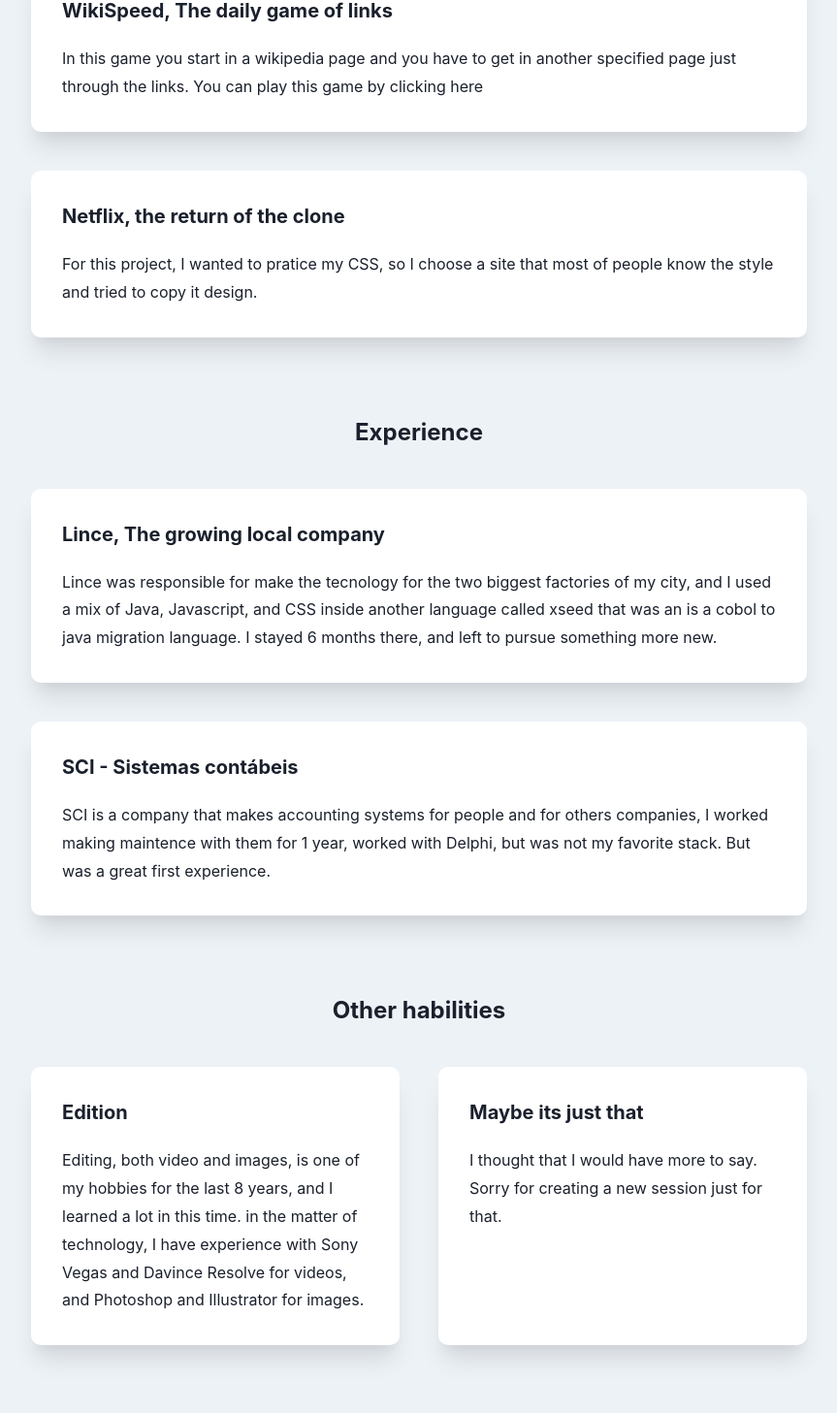
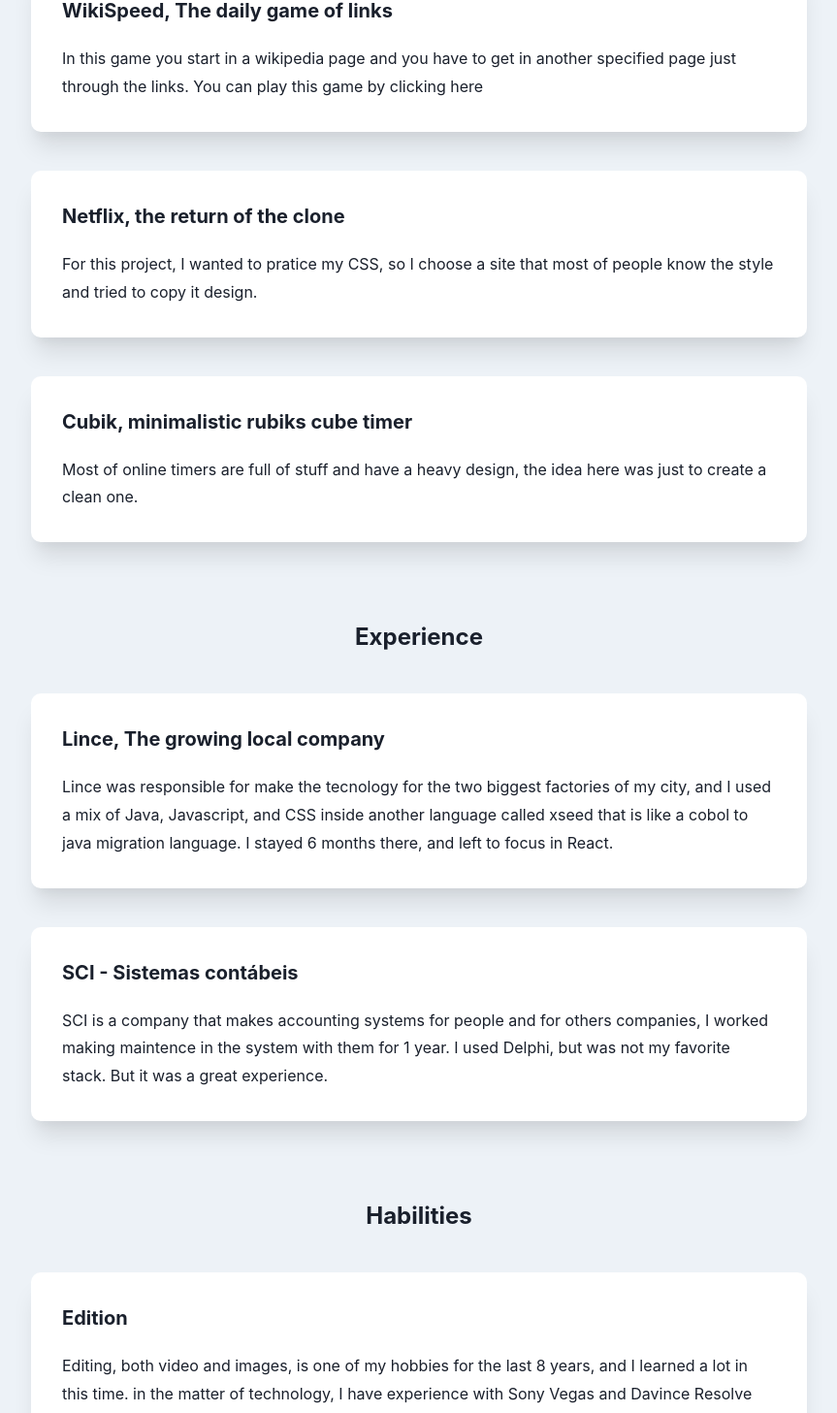
Before and after one commit to gregori-sabel/portfolio, a Next.js app: page / in a window 1280 px wide. Shown: the part 432-1889 px from the top of the page at 97% size, without its empty margins (208-1071 px from the left). Built offline with nearby package versions, Linux system fonts and the light colour scheme.

Commit message:
ajeitadinhas

```diff
--- a/content.json
+++ /dev/null
@@ -1,39 +0,0 @@
-{
-  "projects": [
-    {
-      "title": "Basketball, The Natural Prediction",
-      "text": "For this project, me and my team thought ”if nature choose the natual selection to evolve things, why shouldn't we?” So we built a natural selection in python from scratch, without any librarys of IA, to help us predict the result of games using data from past games.",
-      "github": "https://github.com/Pibaska/NBA-Basketball-Prediction"
-    },
-    {
-      "title": "WikiSpeed, The daily game of links",
-      "text": "In this game you start in a wikipedia page and you have to get in another specified page just through the links. You can play this game by clicking here",
-      "github": "http://wikispeed.vercel.app/"
-    },
-    {
-      "title": "Netflix, the return of the clone",
-      "text": "For this project, I wanted to pratice my CSS, so I choose a site that most of people know the style and tried to copy it design.",
-      "github": "https://github.com/Greg-art/Netflix-Clone"
-    }
-  ],
-  "experience": [
-    {
-      "title": "Lince, The growing local company",
-      "text": "Lince was responsible for make the tecnology for the two biggest factories of my city, and I used a mix of Java, Javascript, and CSS inside another language called xseed that was an is a cobol to java migration language. I stayed 6 months there, and left to pursue something more new."
-    },
-    {
-      "title": "SCI - Sistemas contábeis",
-      "text": "SCI is a company that makes accounting systems for people and for others companies, I worked making maintence with them for 1 year, worked with Delphi, but was not my favorite stack. But was a great first experience."
-    }
-  ],
-  "habilities": [
-    {
-      "title": "Edition",
-      "text": "Editing, both video and images, is one of my hobbies for the last 8 years, and I learned a lot in this time. in the matter of technology, I have experience with Sony Vegas and Davince Resolve for videos, and Photoshop and Illustrator for images."
-    },
-    {
-      "title": "Maybe its just that",
-      "text": "I thought that I would have more to say. Sorry for creating a new session just for that."
-    }
-  ]
-}
--- /dev/null
+++ b/contents.json
@@ -0,0 +1,65 @@
+[
+  {
+    "title": "Projects",
+    "items": [
+      {
+        "title": "Basketball, The Natural Prediction",
+        "text": "For this project, me and my team thought ”if nature choose the natual selection to evolve things, why shouldn't we?” So we built a natural selection in python from scratch, without any librarys of IA, to help us predict the result of games using data from past games.",
+        "link": "https://github.com/Pibaska/NBA-Basketball-Prediction",
+        "isGithub": true
+      },
+      {
+        "title": "WikiSpeed, The daily game of links",
+        "text": "In this game you start in a wikipedia page and you have to get in another specified page just through the links. You can play this game by clicking here",
+        "link": "http://wikispeed.vercel.app/",
+        "isGithub": false
+      },
+      {
+        "title": "Netflix, the return of the clone",
+        "text": "For this project, I wanted to pratice my CSS, so I choose a site that most of people know the style and tried to copy it design.",
+        "link": "https://github.com/Greg-art/Netflix-Clone",
+        "isGithub": true
+      },
+      {
+        "title": "Cubik, minimalistic rubiks cube timer",
+        "text": "Most of online timers are full of stuff and have a heavy design, the idea here was just to create a clean one.",
+        "link": "https://cubik-xi.vercel.app/",
+        "isGithub": false
+      }
+    ]
+  },
+  {
+    "title": "Experience",
+    "items": [
+      {
+        "title": "Lince, The growing local company",
+        "text": "Lince was responsible for make the tecnology for the two biggest factories of my city, and I used a mix of Java, Javascript, and CSS inside another language called xseed that is like a cobol to java migration language. I stayed 6 months there, and left to focus in React.",
+        "link": "",
+        "isGithub": false
+      },
+      {
+        "title": "SCI - Sistemas contábeis",
+        "text": "SCI is a company that makes accounting systems for people and for others companies, I worked making maintence in the system with them for 1 year. I used Delphi, but was not my favorite stack. But it was a great experience.",
+        "link": "",
+        "isGithub": false
+      }
+    ]
+  },
+  {
+    "title": "Habilities",
+      "items": [
+      {
+        "title": "Edition",
+        "text": "Editing, both video and images, is one of my hobbies for the last 8 years, and I learned a lot in this time. in the matter of technology, I have experience with Sony Vegas and Davince Resolve for videos, and Photoshop and Illustrator for images.",
+        "link": "",
+        "isGithub": false
+      },
+      {
+        "title": "Maybe its just that",
+        "text": "I thought that I would have more to say. Sorry for creating a new session just for that.",
+        "link": "",
+        "isGithub": false
+      }
+    ]
+  }
+]
--- a/src/components/Block.tsx
+++ b/src/components/Block.tsx
@@ -4,10 +4,10 @@ import React from "react";
 interface Props {
   title: string;
   text: string;
-  hasGithub?: boolean;
+  isGithub?: boolean;
 }
 
-export function Block({ text, title, hasGithub = false }: Props) {
+export function Block({ text, title, isGithub = false }: Props) {
 
   const shapeBGColor = useColorModeValue('white', 'gray.700')
   const shapeHoverBGColor = useColorModeValue('gray.700', 'gray.400')
@@ -26,12 +26,12 @@ export function Block({ text, title, hasGithub = false }: Props) {
       transition='0.2s'
       _hover={{
         boxShadow:'2xl',
-        cursor: hasGithub ? 'pointer' : 'default',
+        cursor: isGithub ? 'pointer' : 'default',
         backgroundColor:shapeHoverBGColor,
         color:shapeHoverColor
       }}>
 
-      { hasGithub &&
+      { isGithub &&
         <Text
           position='absolute'
           top='10px'
@@ -39,7 +39,7 @@ export function Block({ text, title, hasGithub = false }: Props) {
           color={shapeBGColor}
           fontWeight='bold'
         >
-            Github
+          Github
         </Text>
       }
       <Text fontWeight='bold' fontSize='xl' pb='20px'>
--- a/src/pages/index.tsx
+++ b/src/pages/index.tsx
@@ -3,15 +3,34 @@ import { Text, Flex, Box, useColorModeValue, Link} from '@chakra-ui/react'
 import { FaLinkedin, FaGithubSquare } from "react-icons/fa";
 import { Block } from '../components/Block';
 import { CheckTheme } from '../components/CheckTheme';
-import content from '../../content.json'
+import contents from '../../contents.json'
 import GregLogo from '../images/gregLogo.svg'
-import Image from 'next/image';
+import background from '../images/background.png'
 
-export function Home () {
+export default function Home () {
 
   const shapeBGColor = useColorModeValue('gray.100', 'gray.80')
   return (
-    <Flex w='100%' flexDir='column' align='center' bg={shapeBGColor}>
+
+    <Flex
+      w='100%'
+      flexDir='column'
+      align='center'
+      bg={shapeBGColor}
+      // bgImage="url('/background.png')"
+      // bgPosition="center"
+      // bgRepeat="repeat-y"
+    >
+      <Box
+        position='absolute'
+        right={['20px','40px']}
+        top='20px'
+        overflow='hidden'
+        zIndex='10'
+      >
+        <CheckTheme />
+      </Box>
+
       <Flex
         maxW='800px'
         flexDir='column'
@@ -20,36 +39,27 @@ export function Home () {
         marginX={['15px', '20px', '40px']}
         bg={shapeBGColor}
       >
-        <Box position='absolute' right={['20px','40px']} top='20px' overflow='hidden'>
-          <CheckTheme />
-        </Box>
 
-        <Text fontSize='2xl' fontWeight='bold' mt={['40px', '60px','80px']}>
-          Projects
-        </Text>
-        { content.projects.map( project => (
-          <Box key={project.title}>
-            <a href={project.github} target="_blank" rel="noreferrer">
-                <Block  title={project.title} text={project.text} hasGithub/>
-            </a>
-          </Box>
+        { contents.map(content => (
+          <>
+            <Text fontSize='2xl' fontWeight='bold' mt={['40px', '60px','80px']}>
+              {content.title}
+            </Text>
+            { content.items.map( item => (
+              <Box key={item.title} w='100%'>
+                { item.link &&
+                  <a href={item.link} target="_blank" rel="noreferrer">
+                    <Block  title={item.title} text={item.text} isGithub={item.isGithub}/>
+                  </a>
+                }
+                { !item.link &&
+                  <Block  title={item.title} text={item.text} />
+                }
+              </Box>
+            ))}
+          </>
         ))}
 
-        <Text fontSize='2xl' fontWeight='bold' mt='80px'>
-          Experience
-        </Text>
-        { content.experience.map( experience => (
-          <Block key={experience.title} title={experience.title} text={experience.text}/>
-        ))}
-
-        <Text fontSize='2xl' fontWeight='bold' mt='80px'>
-          Other habilities
-        </Text>
-        <Flex gap={['0px', '0px', '40px']} flexDir={['column', 'column', 'row']}>
-          { content.habilities.map( habilities => (
-            <Block key={habilities.title} title={habilities.title} text={habilities.text}/>
-          ))}
-        </Flex>
 
       </Flex>
 
@@ -60,7 +70,7 @@ export function Home () {
         h='150px'
         justify='space-between'
         align='center'
-        paddingX='80px'
+        paddingX={['10px','20px','40px','60px','80px']}
         color='white'
       >
         <Flex w='30%' justify='flex-start'></Flex>
@@ -75,17 +85,13 @@ export function Home () {
             </Link>
           </Flex>
         </Flex>
-        {/* <Image src={GregLogo} alt="Arte vetorial Grégori Sabel"/> */}
         <Flex w='30%' justify='flex-end'>
           <Box w='100px'>
-            <GregLogo />
+            <GregLogo alt="Arte vetorial Grégori Sabel"/>
           </Box>
         </Flex>
       </Flex>
 
     </Flex>
-
   )
 }
-
-export default Home
```
Also changed, not shown: public/background.png (added).
